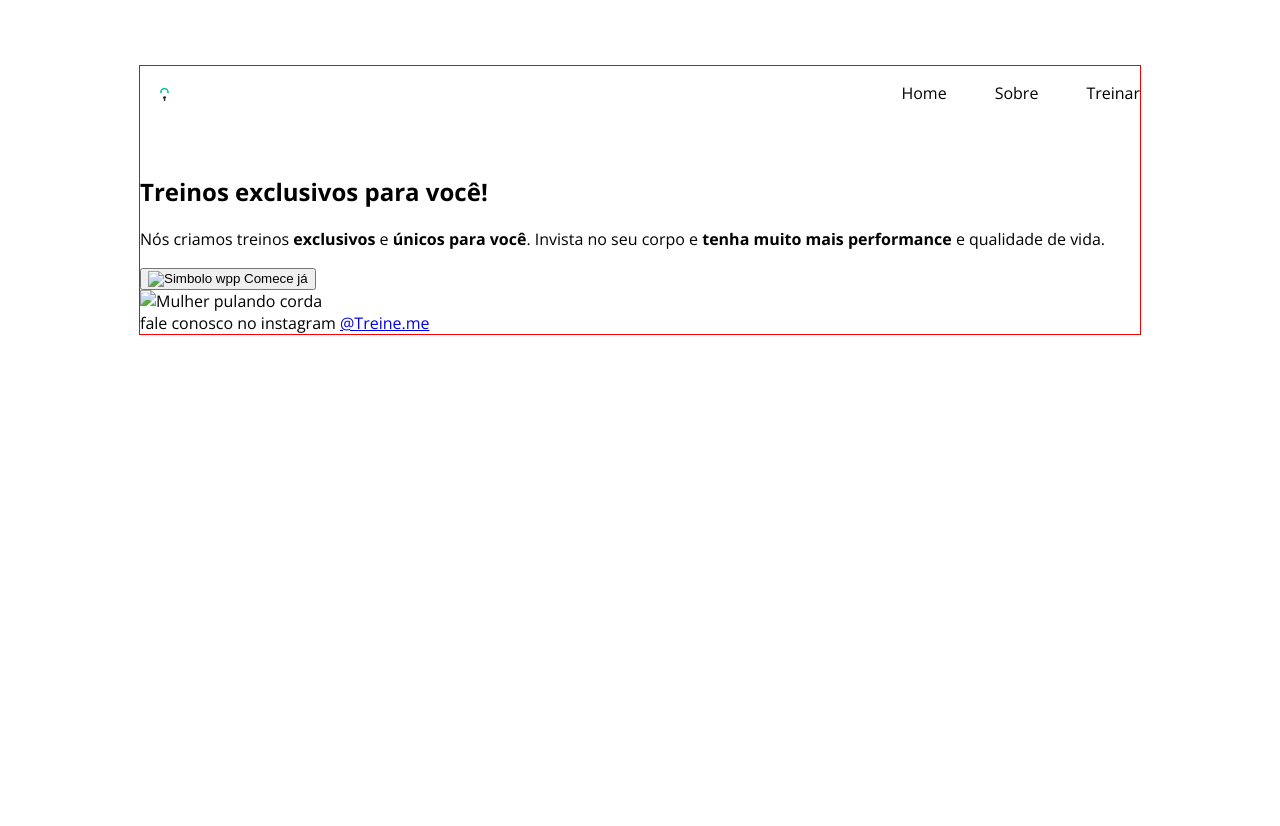
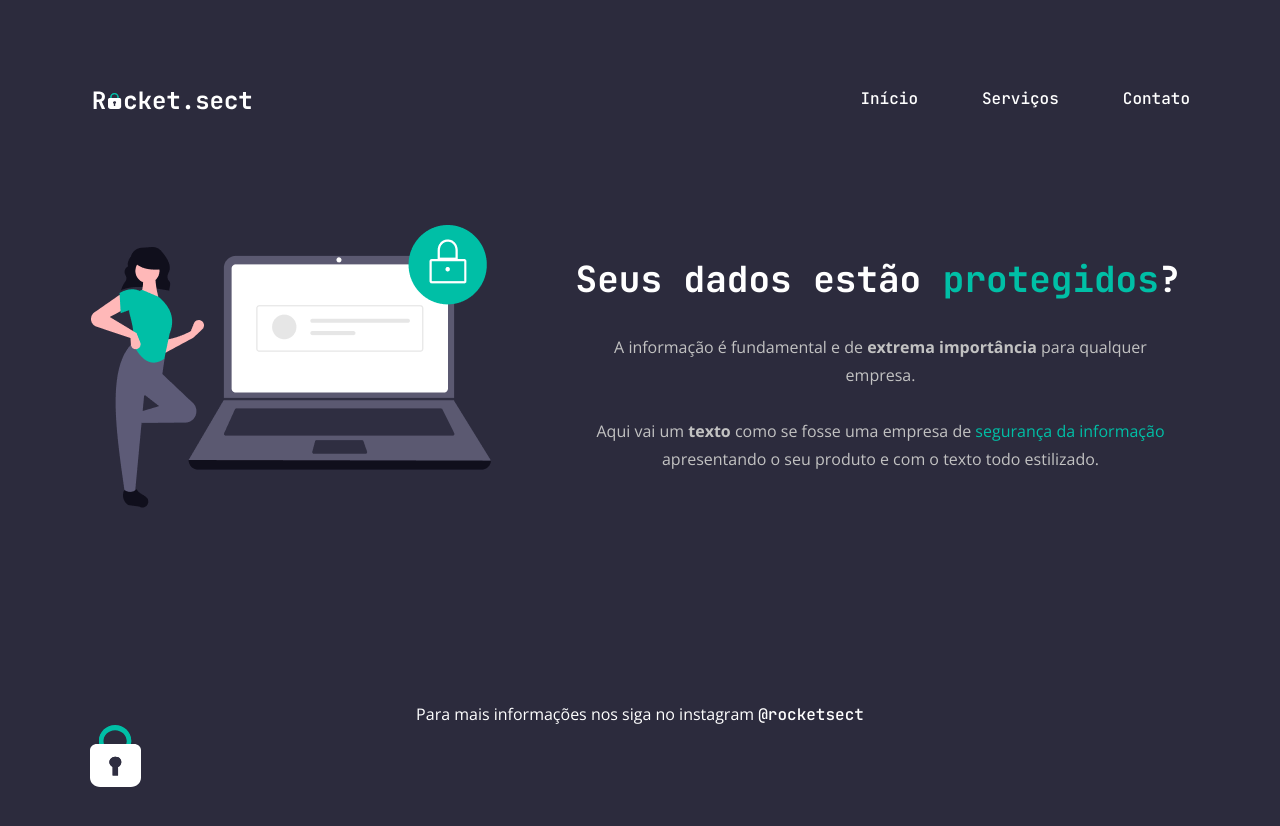
Before and after one commit to yRomulo/Stage-02---Layout-avan-ado, a plain HTML site: page index.html in a window 1280 px wide. Before the commit the page ends 800 px from the top, so only its background shows below. Drawn offline with nearby package versions, Linux system fonts and the light colour scheme.

Commit message:
Quase lá

```diff
--- a/index.html
+++ b/index.html
@@ -7,46 +7,51 @@
     <link rel="preconnect" href="https://fonts.googleapis.com" />
     <link rel="preconnect" href="https://fonts.gstatic.com" crossorigin />
     <link
-      href="https://fonts.googleapis.com/css2?family=Mulish:wght@400;700&family=Open+Sans:wght@400;700&display=swap"
+      href="https://fonts.googleapis.com/css2?family=JetBrains+Mono:wght@500;700&family=Open+Sans:wght@400;700&display=swap"
       rel="stylesheet"
     />
 
-    <title>Treine.me</title>
+    <title>Rocket.seat</title>
     <link rel="stylesheet" href="style.css" />
   </head>
   <body>
     <div class="page">
       <header>
-        <img src="./assets/Logo.svg" alt="Treine.me" />
+        <img src="./assets/logo.svg" alt="Rocketseat" />
 
         <nav>
           <ul>
-            <li>Home</li>
-            <li>Sobre</li>
-            <li>Treinar</li>
+            <li><a href="#">Início</a></li>
+            <li><a href="#">Serviços</a></li>
+            <li><a href="#">Contato</a></li>
           </ul>
         </nav>
       </header>
       <main>
         <section>
-          <h1>Treinos <span>exclusivos para você!</span></h1>
+          <h1>Seus dados estão <span>protegidos</span>?</h1>
           <p>
-            Nós criamos treinos <strong>exclusivos</strong> e
-            <strong>únicos para você</strong>. Invista no seu corpo e
-            <strong>tenha muito mais performance</strong> e qualidade de vida.
+            A informação é fundamental e de
+            <strong>extrema importância</strong> para qualquer <br />empresa.
+            <br />
+            <br />
+            Aqui vai um <strong>texto</strong> como se fosse uma empresa de
+            <span>segurança da informação</span> apresentando o seu produto e
+            com o texto todo estilizado.
           </p>
-          <button>
-            <img src="./assets/whats.svg" alt="Simbolo wpp" />
-            Comece já
-          </button>
         </section>
 
-        <img src="./assets/fitness-jump.png" alt="Mulher pulando corda" />
+        <img src="./assets/img1.png" alt="Mulher pulando corda" />
       </main>
       <footer>
-        fale conosco no instagram
-        <a href="https://www.instagram.com" target="_blank">@Treine.me</a>
+        <div class="line"></div>
+        Para mais informações nos siga no instagram
+        <a href="https://www.instagram.com" target="_blank">@rocketsect</a>
       </footer>
+
+      <div class="padlock">
+        <img src="./assets/padlock.svg" alt="Cadeado">
+      </div>
     </div>
   </body>
 </html>
--- a/style.css
+++ b/style.css
@@ -1,26 +1,69 @@
 body {
   margin: 0;
-  font-family: 'Mulish', sans-serif;
-  font-family: 'Open Sans', sans-serif;
+  background-color: #2c2b3d;
+  font-family: "Open Sans", sans-serif;
 }
 
-
-
 .page {
-  border: 1px solid red;
-  width: 1000px;
-  margin: 65px auto;
+  width: 1100px;
+  margin: 71px auto;
 }
 
 header {
   display: flex;
+  align-items: center;
   justify-content: space-between;
-  align-items: center;
-  margin-bottom: 55px;
+  margin-bottom: 100px;
 }
 
 ul {
   list-style: none;
   display: flex;
-  gap: 48px;
+  gap: 64px;
 }
+
+a {
+  font-family: "JetBrains Mono", monospace;
+  color: white;
+  text-decoration: none;
+}
+
+main {
+  display: flex;
+  flex-direction: row-reverse;
+  justify-content: space-between;
+  gap: 80px;
+}
+
+main h1 {
+  color: #fff;
+  text-align: center;
+  font-family: JetBrains Mono;
+  font-size: 36px;
+  font-weight: bold;
+  width: 614px;
+}
+
+span {
+  color: #00bfa6;
+}
+
+p {
+  color: #c2c2c2;
+  text-align: center;
+  font-family: Open Sans;
+  font-size: 16px;
+  line-height: 28px;
+}
+
+footer line {
+  width: 568.001px;
+  height: 1px;
+  border: 5px solid #00BFA6;
+}
+
+footer{
+  color: white;
+  margin-top: 195px;
+  text-align: center;
+}
```
